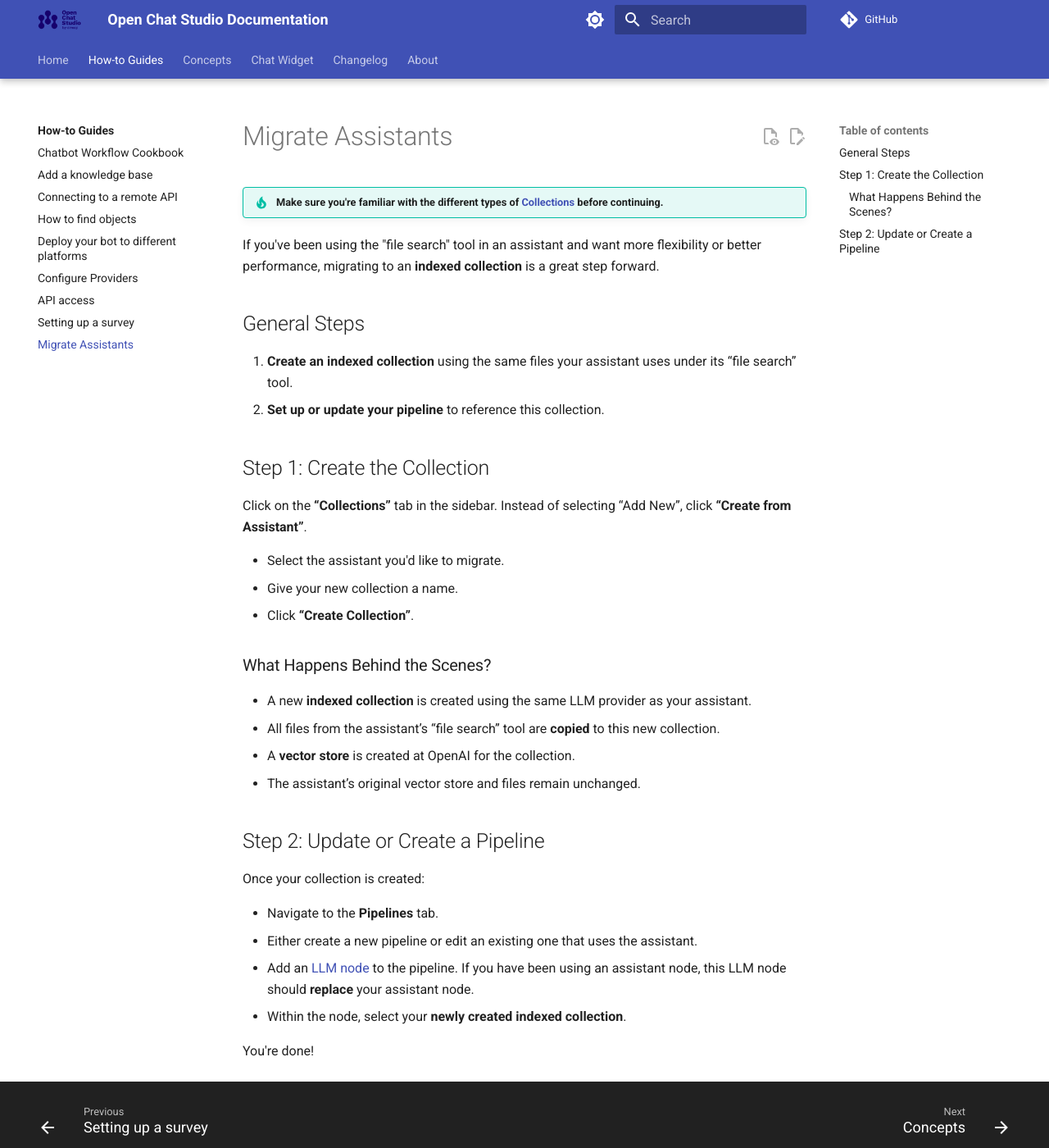
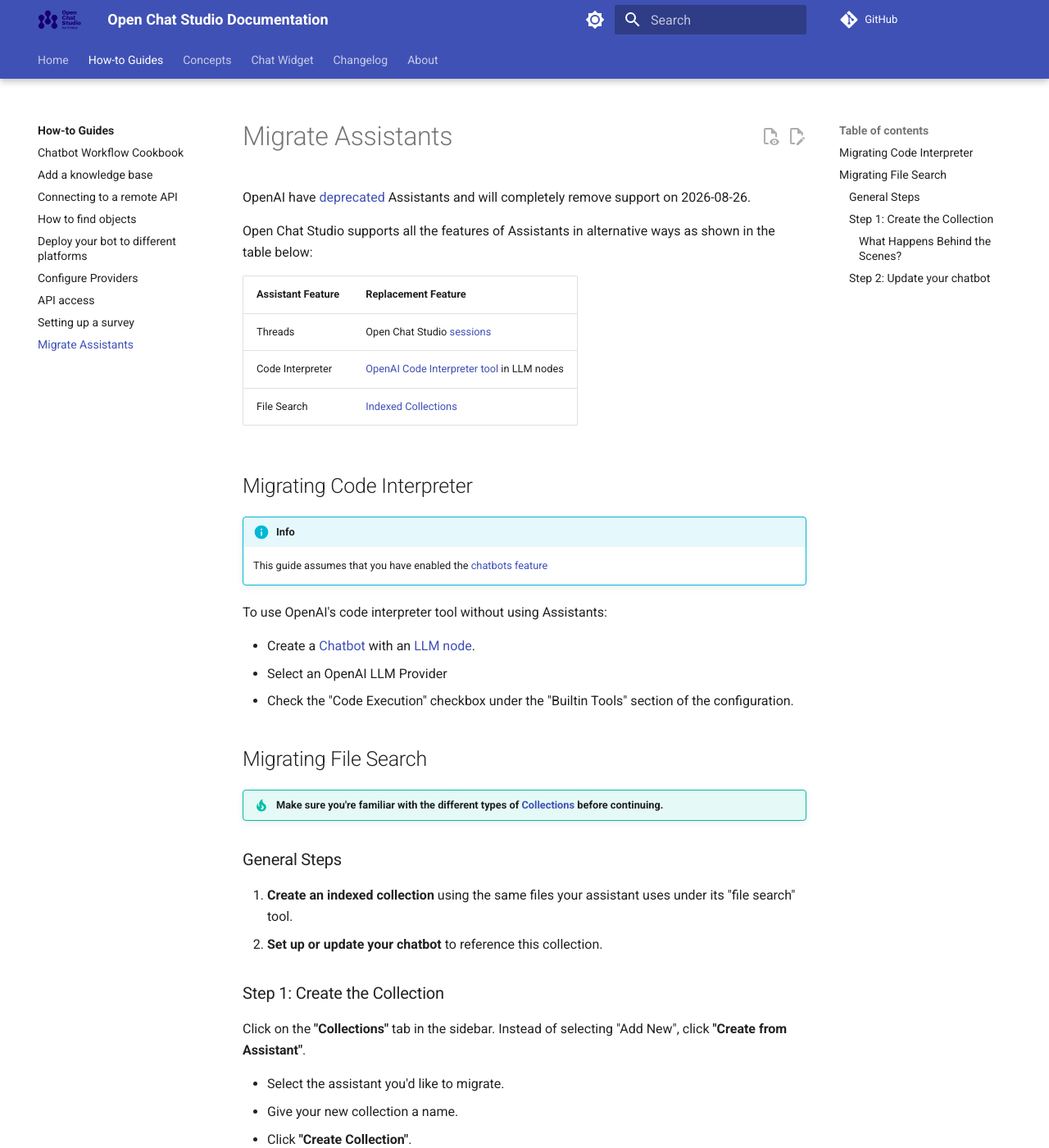
Before and after one commit to dimagi/open-chat-studio-docs, an MkDocs documentation site: the page built from docs/how-to/assistants_migration.md, in a window 1280 px wide and 1400 px high. Shown: the whole window at 82% size. Built offline with MkDocs 1.6.1 and Material for MkDocs 9.7.7, drawn with Linux system fonts in a browser that asks for light colours; a script that is not in the unit is left out; comment, search, counter and statistics services are not loaded; some of the changed text lies outside the part shown.

Commit message:
update assistants migration guide

```diff
--- a/docs/how-to/assistants_migration.md
+++ b/docs/how-to/assistants_migration.md
@@ -2,36 +2,58 @@
 title: Migrate Assistants
 ---
 
+OpenAI have [deprecated](https://platform.openai.com/docs/deprecations#2025-08-20-assistants-api) Assistants and will completely remove support on 2026-08-26.
+
+Open Chat Studio supports all the features of Assistants in alternative ways as shown in the table below:
+
+| Assistant Feature | Replacement Feature                                                                             |
+|-------------------|-------------------------------------------------------------------------------------------------|
+| Threads           | Open Chat Studio [sessions](../concepts/sessions.md)                                            |
+| Code Interpreter  | [OpenAI Code Interpreter tool](../concepts/tools/index.md#openai-code-interpreter) in LLM nodes |
+| File Search       | [Indexed Collections](../concepts/collections/indexed.md)                                       |
+
+
+## Migrating Code Interpreter
+
+!!! info
+
+    This guide assumes that you have enabled the [chatbots feature](../concepts/chatbots/index.md)
+
+To use OpenAI's code interpreter tool without using Assistants:
+
+* Create a [Chatbot](../concepts/chatbots/index.md) with an [LLM node][llm-node].
+* Select an OpenAI LLM Provider
+* Check the "Code Execution" checkbox under the "Builtin Tools" section of the configuration.
+
+## Migrating File Search
+
 !!! tip "Make sure you're familiar with the different types of [Collections][collections] before continuing."
 
-If you've been using the "file search" tool in an assistant and want more flexibility or better performance, migrating to an **indexed collection** is a great step forward.
+### General Steps
 
-## General Steps
+1. **Create an indexed collection** using the same files your assistant uses under its "file search" tool.
+2. **Set up or update your chatbot** to reference this collection.
 
-1. **Create an indexed collection** using the same files your assistant uses under its “file search” tool.
-2. **Set up or update your pipeline** to reference this collection.
+### Step 1: Create the Collection
 
-## Step 1: Create the Collection
-
-Click on the **“Collections”** tab in the sidebar. Instead of selecting “Add New”, click **“Create from Assistant”**.
+Click on the **"Collections"** tab in the sidebar. Instead of selecting "Add New", click **"Create from Assistant"**.
 
 - Select the assistant you'd like to migrate.
 - Give your new collection a name.
-- Click **“Create Collection”**.
+- Click **"Create Collection"**.
 
-### What Happens Behind the Scenes?
+#### What Happens Behind the Scenes?
 
 - A new **indexed collection** is created using the same LLM provider as your assistant.
-- All files from the assistant’s “file search” tool are **copied** to this new collection.
+- All files from the assistant’s "file search" tool are **copied** to this new collection.
 - A **vector store** is created at OpenAI for the collection.
 - The assistant’s original vector store and files remain unchanged.
 
-## Step 2: Update or Create a Pipeline
+### Step 2: Update your chatbot
 
 Once your collection is created:
 
-- Navigate to the **Pipelines** tab.
-- Either create a new pipeline or edit an existing one that uses the assistant.
+- Open your Chatbot's pipeline editor.
 - Add an [LLM node][llm-node] to the pipeline. If you have been using an assistant node, this LLM node should **replace** your assistant node.
 - Within the node, select your **newly created indexed collection**.
 
```
